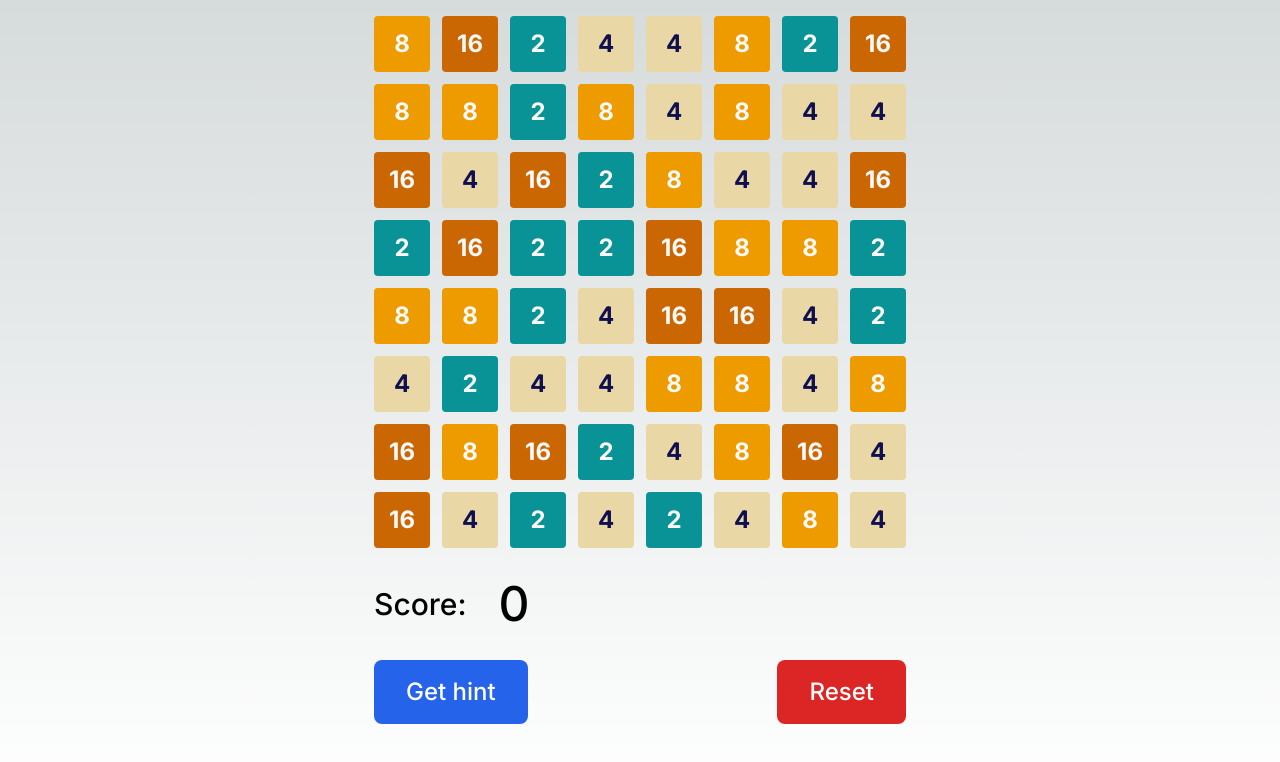
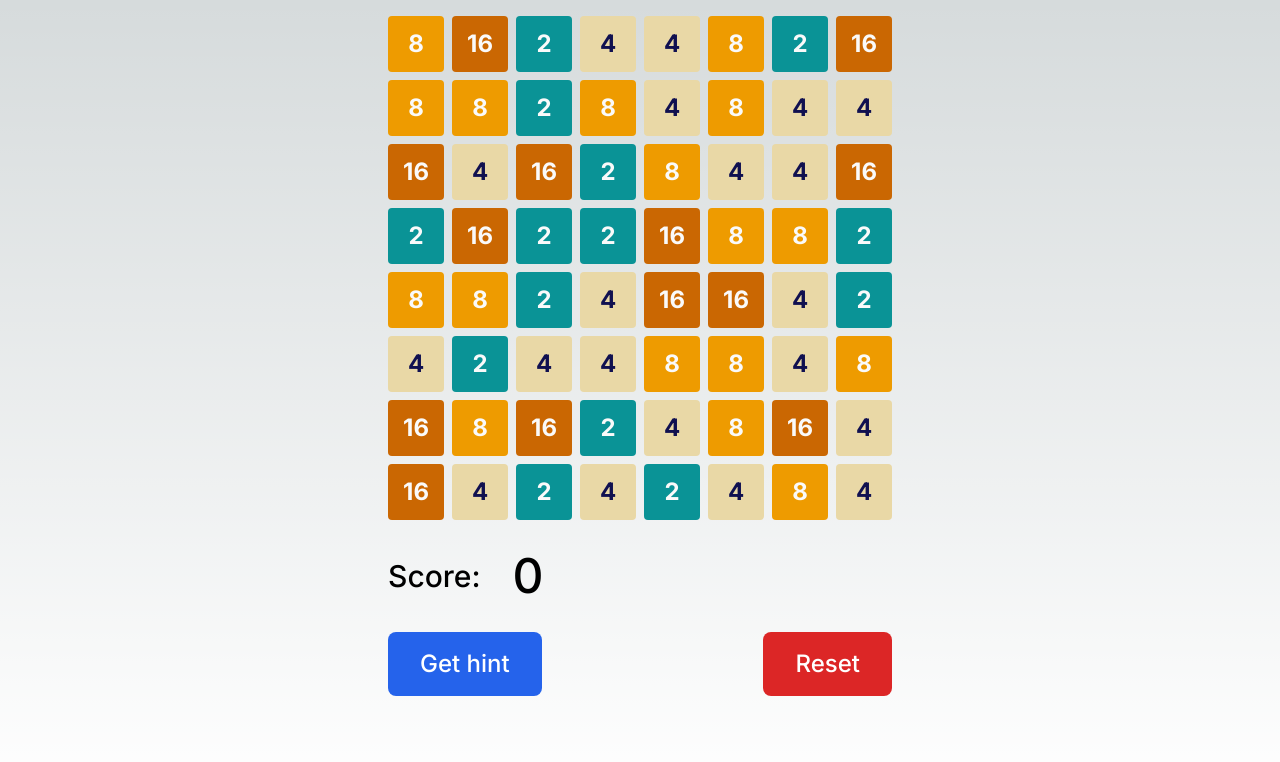
Before and after one commit to MikeBellika/tile-game, a Next.js app: page / in a window 1280 px wide. Shown: the top 762 px of the page. Built offline with nearby package versions, Linux system fonts and the light colour scheme.

Commit message:
Reduce gap size on large screens

```diff
--- a/components/Game.tsx
+++ b/components/Game.tsx
@@ -147,7 +147,7 @@ export default function Game() {
   return (
     <div className="flex flex-col">
       <main
-        className="grid w-screen p-1 sm:p-4 sm:w-full grid-cols-8 grid-rows-8 items-center gap-0.5 sm:gap-2 md:gap-3"
+        className="grid w-screen p-1 sm:p-4 sm:w-full grid-cols-8 grid-rows-8 items-center gap-0.5 sm:gap-2"
         ref={grid}
       >
         <AnimatePresence>
```
